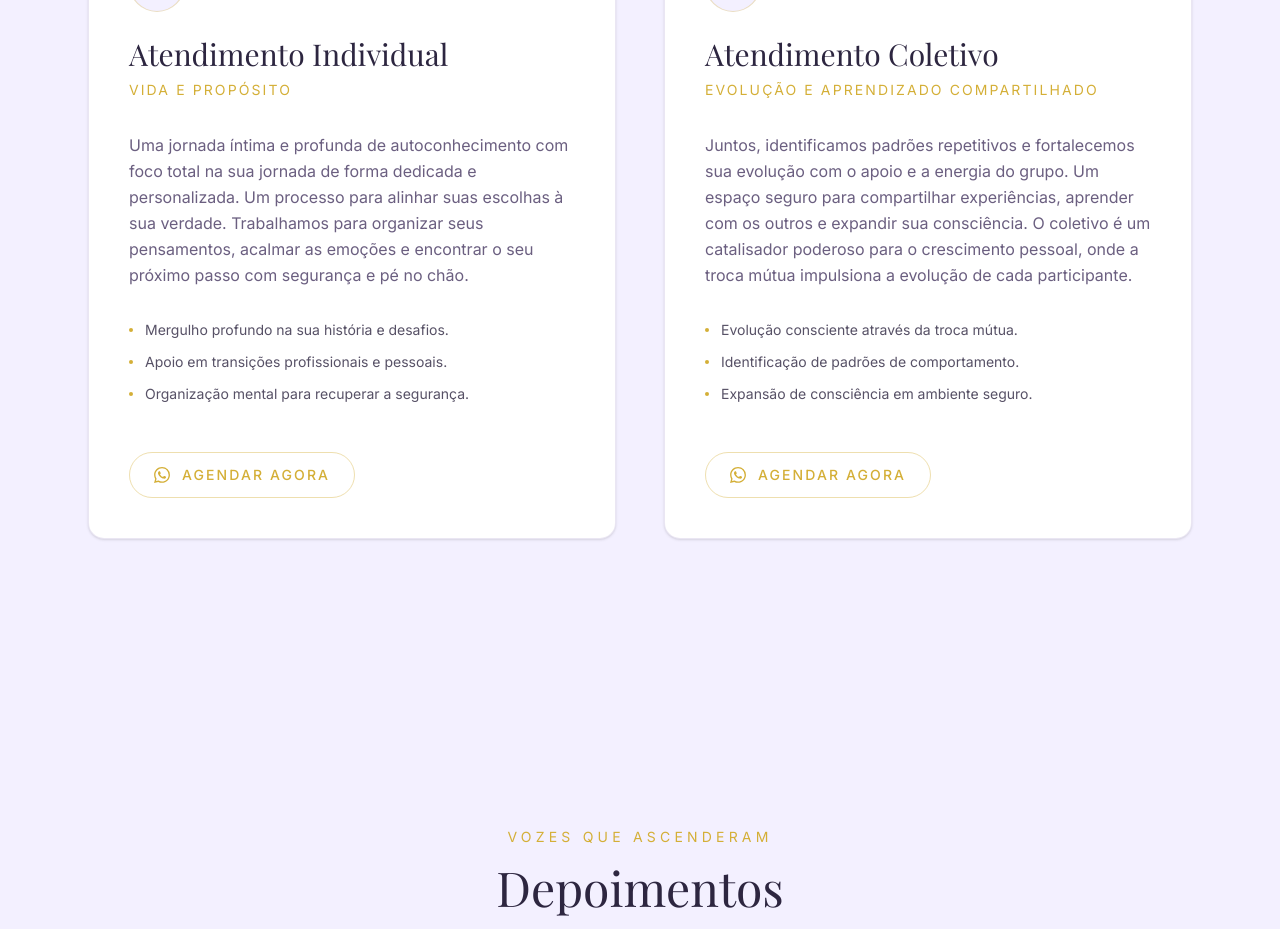
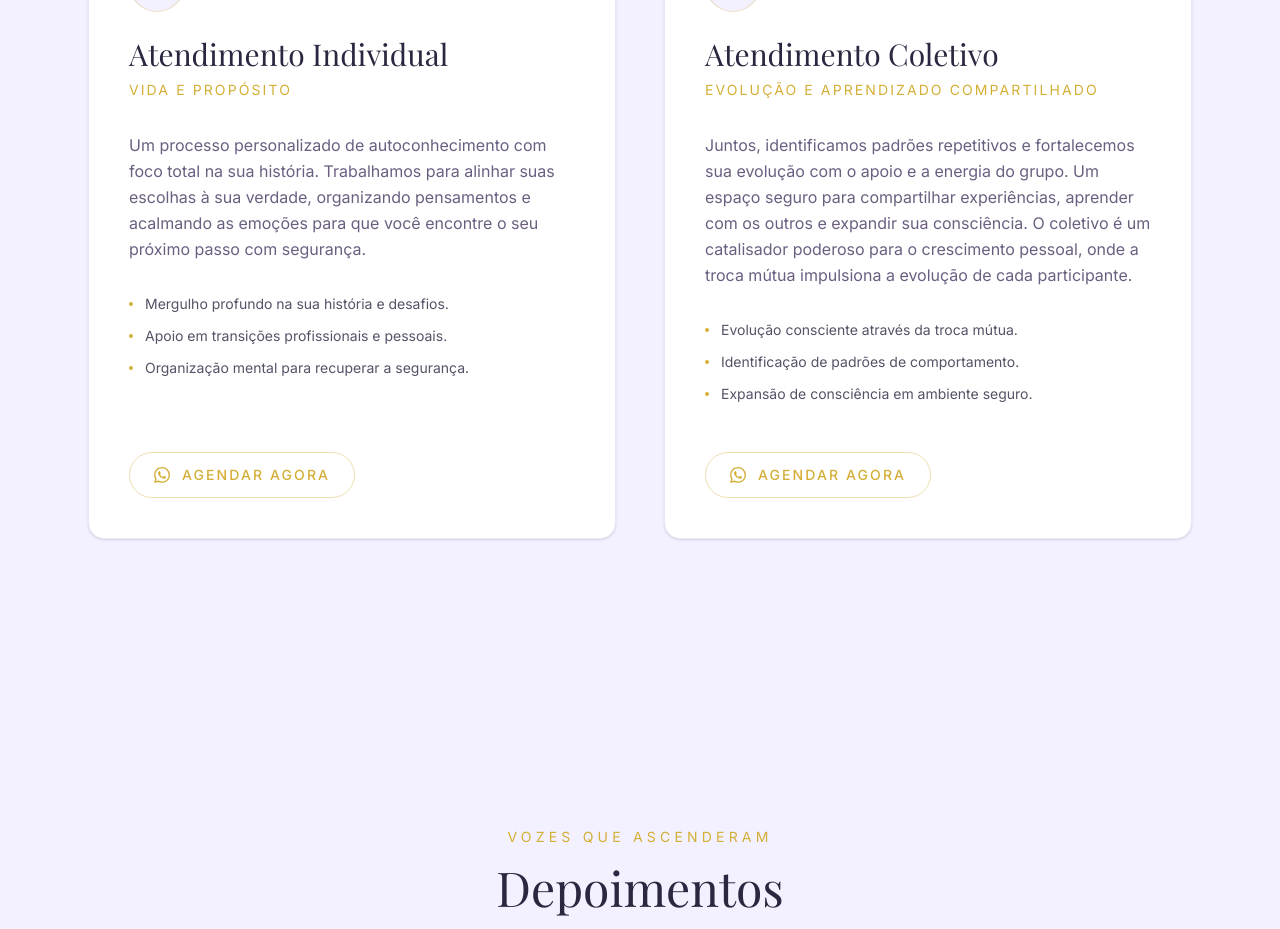
Before and after one commit to yuiterapiaholistica-prog/site-yui-terapia-oficial, a Next.js app: page / in a window 1280 px wide. Shown: the part 2140-3069 px from the top of the page. Built offline with nearby package versions, Linux system fonts and the light colour scheme; a web font is replaced by a local one.

Commit message:
atualizacao da descricao de servico individual

```diff
--- a/components/servicos.tsx
+++ b/components/servicos.tsx
@@ -6,7 +6,7 @@ const services = [
     title: "Atendimento Individual",
     subtitle: "Vida e Propósito",
     description:
-      "Uma jornada íntima e profunda de autoconhecimento com foco total na sua jornada de forma dedicada e personalizada. Um processo para alinhar suas escolhas à sua verdade. Trabalhamos para organizar seus pensamentos, acalmar as emoções e encontrar o seu próximo passo com segurança e pé no chão.",
+      "Um processo personalizado de autoconhecimento com foco total na sua história. Trabalhamos para alinhar suas escolhas à sua verdade, organizando pensamentos e acalmando as emoções para que você encontre o seu próximo passo com segurança.",
     features: [
       "Mergulho profundo na sua história e desafios.",
       "Apoio em transições profissionais e pessoais.",
```
